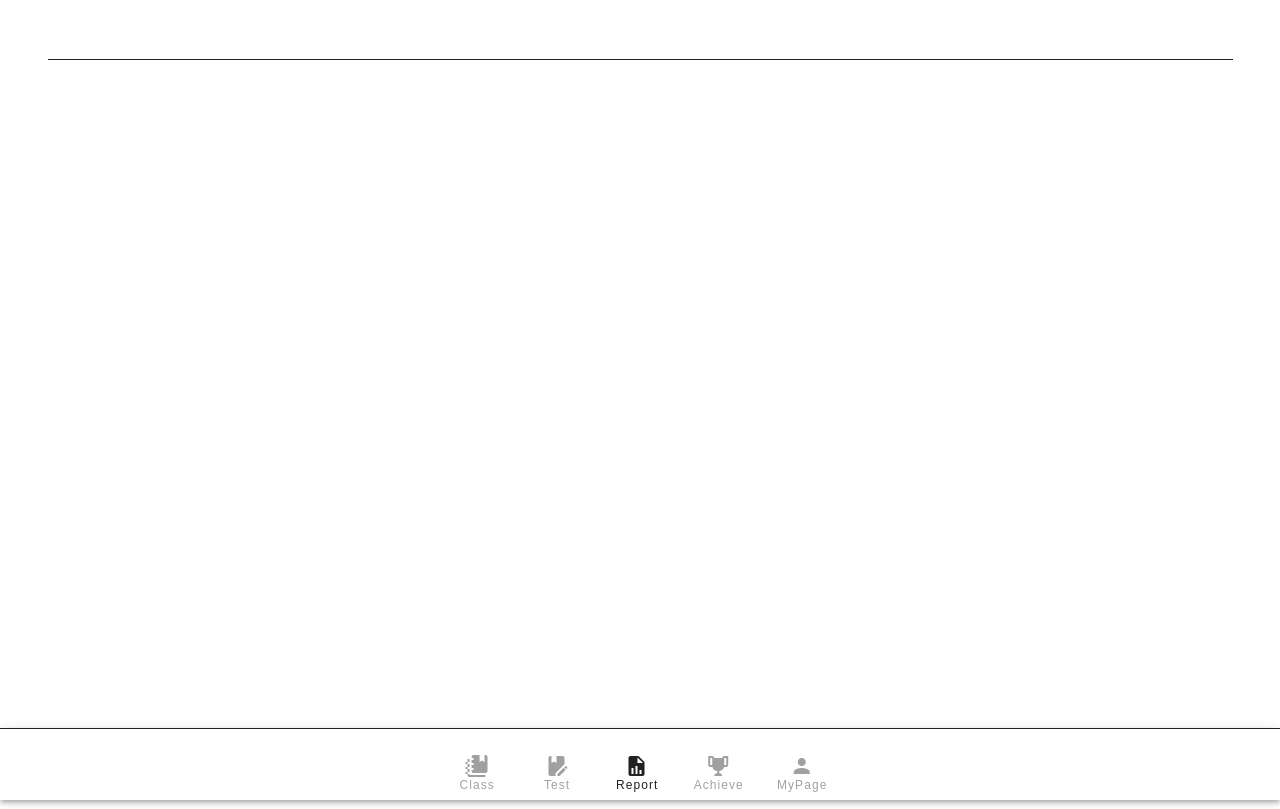
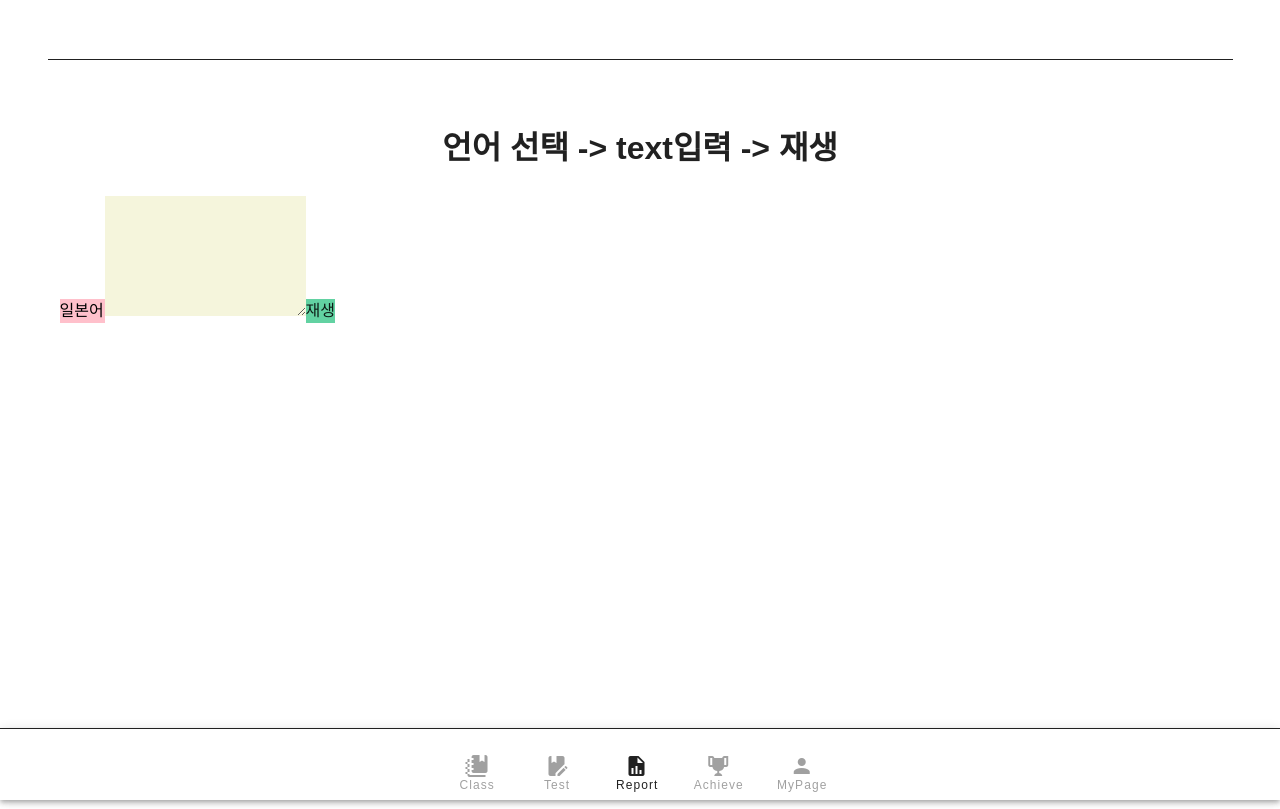
Before and after one commit to snowcuphea/K-tutor, a Vue app in the folder client/: page /ttsonlyjs in a window 1280 px wide. Built offline with nearby package versions, Linux system fonts and the light colour scheme; a web font is replaced by a local one.

Commit message:
[ADD] f-tts브랜치 생성, TTSOnlyJS.vue 생성(javascript로만 tts 기본기능 구현

```diff
--- a/client/src/router/index.js
+++ b/client/src/router/index.js
@@ -9,6 +9,7 @@ import Report from '../views/Report.vue'
 import Login from '../views/user/Login.vue'
 import Signup from '../views/user/Signup.vue'
 import Home from '../views/Home.vue'
+import TTSOnlyJS from '../views/TTS/TTSOnlyJS.vue'
 
 Vue.use(VueRouter)
 
@@ -66,6 +67,11 @@ const routes = [
     name: 'MyPage',
     component: MyPage
   },
+  {
+    path: '/ttsonlyjs',
+    name: 'TTSOnlyJS',
+    component: TTSOnlyJS,
+  },
 
 ]
 
--- /dev/null
+++ b/client/src/views/TTS/TTSOnlyJS.vue
@@ -0,0 +1,71 @@
+<template>
+  <v-container>
+    <v-row>
+      <v-col class="d-flex justify-center mt-13">
+        <h1>언어 선택 -> text입력 -> 재생 </h1>
+      </v-col>
+    </v-row>
+
+
+    <v-row>
+      <v-col>
+
+
+         <select id="select-lang" style="background-color:pink">
+            <option value="ko-KR">한국어</option>
+            <option value="ja-JP" selected>일본어</option>
+            <option value="en-US">영어</option>
+          </select>
+          <textarea id="text" rows="5" cols="20" style="background-color: beige"></textarea>
+          <button id="btn-read" @click="letsgo" class="main-background-color">재생</button>
+
+      </v-col>
+    </v-row>
+
+
+  </v-container>
+</template>
+<script>
+  export default {
+
+    name: 'TTSOnlyJS',
+
+    methods: {
+      speak(text, opt_prop) {
+        if (typeof SpeechSynthesisUtterance === "undefined" || typeof window.speechSynthesis === "undefined") {
+          alert("이 브라우저는 음성 합성을 지원하지 않습니다.")
+          return
+        }
+
+        window.speechSynthesis.cancel() // 현재 읽고있다면 초기화
+
+        const prop = opt_prop || {}
+
+        const speechMsg = new SpeechSynthesisUtterance()
+        speechMsg.rate = prop.rate || 1 // 속도: 0.1 ~ 10
+        speechMsg.pitch = prop.pitch || 1 // 음높이: 0 ~ 2
+        speechMsg.lang = prop.lang || "ko-KR"
+        speechMsg.text = text
+
+        // SpeechSynthesisUtterance에 저장된 내용을 바탕으로 음성합성 실행
+        window.speechSynthesis.speak(speechMsg)
+      },
+
+      letsgo() {
+        const selectLang = document.getElementById("select-lang")
+        const text = document.getElementById("text")
+        // const btnRead = document.getElementById("btn-read")
+
+        this.speak(text.value, {
+          rate: 1,
+          pitch: 1.2,
+          lang: selectLang.options[selectLang.selectedIndex].value
+        })
+
+      }
+    }
+  }
+</script>
+  <style scoped>
+
+  </style>
```
